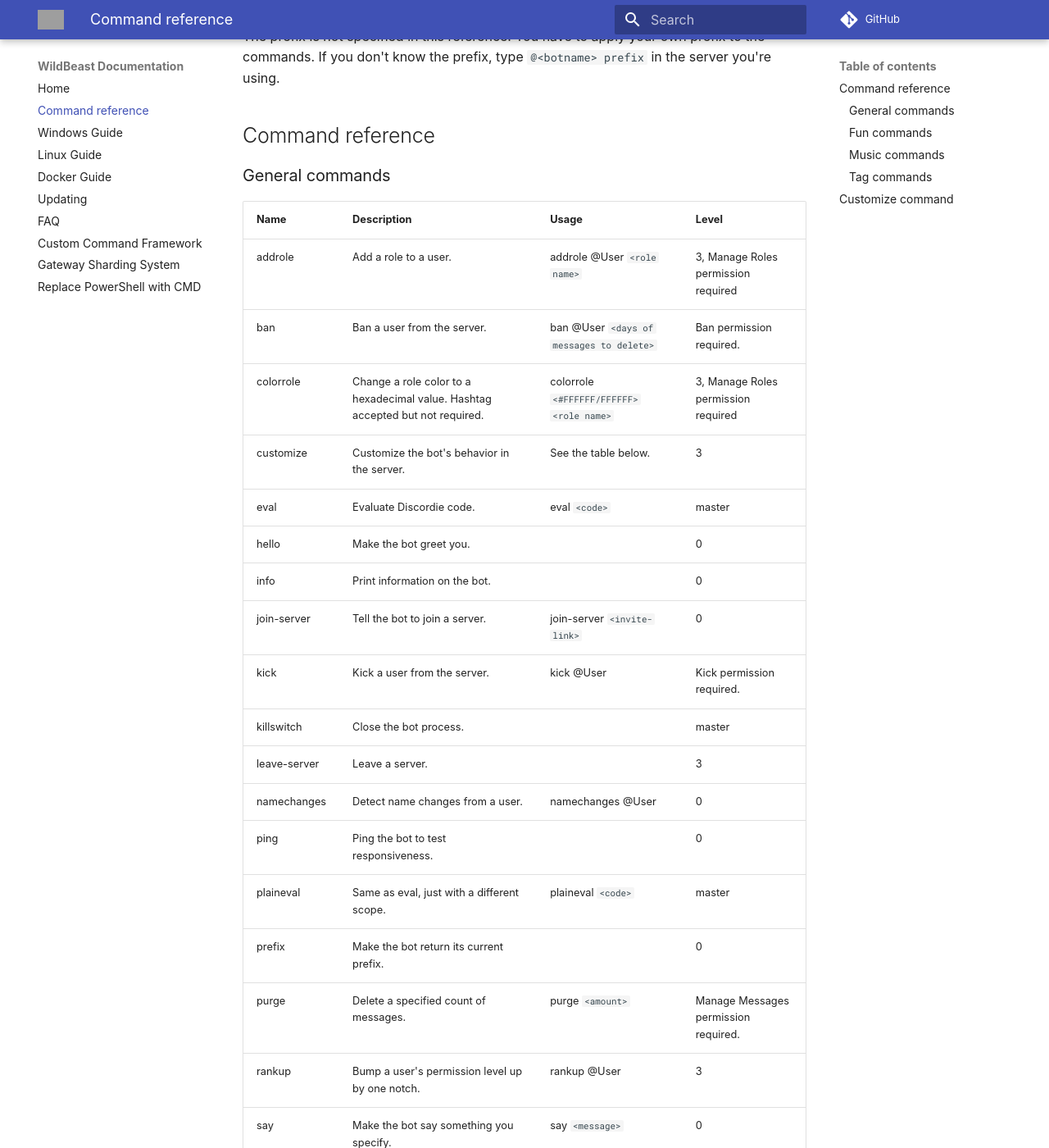
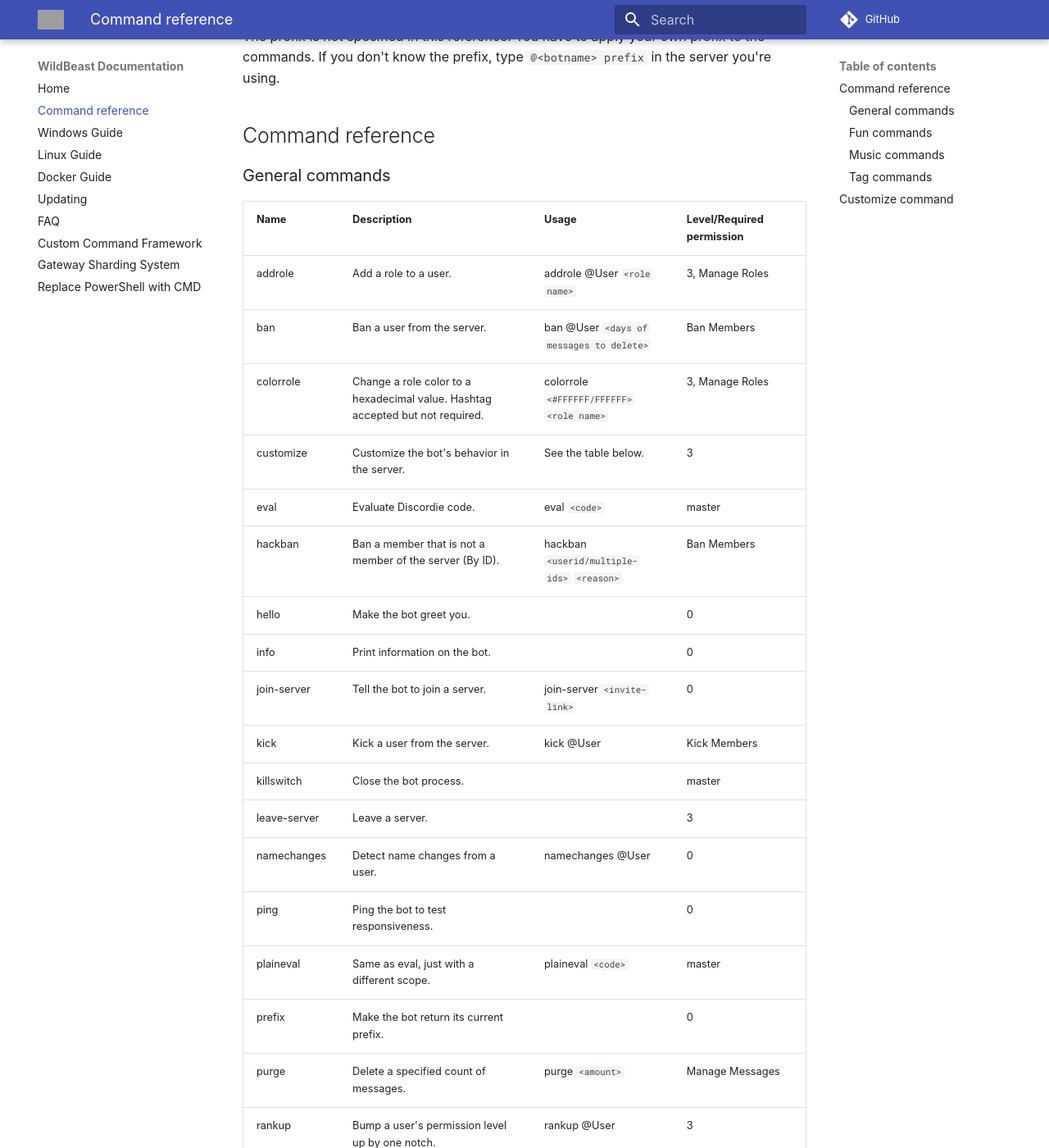
Before and after one commit to TheSharks/WildBeastDocs, an MkDocs documentation site: the page built from docs/commands.md, in a window 1280 px wide and 1400 px high, scrolled down 308 px. Shown: the whole window at 82% size. Built offline with MkDocs 1.6.1 and Material for MkDocs 9.7.7, drawn with Linux system fonts in a browser that asks for light colours; some web fonts are replaced; comment, search, counter and statistics services are not loaded; old or Windows-style settings are respelled for this version of MkDocs; some of the changed text lies outside the part shown; grey boxes are pictures that could not be loaded.

Commit message:
New commands, restructure command table

```diff
--- a/docs/commands.md
+++ b/docs/commands.md
@@ -8,38 +8,40 @@ The prefix is not specified in this reference. You have to apply your own prefix
 
 ### General commands
 
-Name | Description | Usage | Level
----- | ----------- | ----- | -----
-addrole | Add a role to a user. | addrole @User `<role name>` | 3, Manage Roles permission required
-ban | Ban a user from the server. | ban @User `<days of messages to delete>`| Ban permission required.
-colorrole | Change a role color to a hexadecimal value. Hashtag accepted but not required. | colorrole `<#FFFFFF/FFFFFF>` `<role name>` | 3, Manage Roles permission required
+Name | Description | Usage | Level/Required permission
+---- | ----------- | ----- | -------------------------
+addrole | Add a role to a user. | addrole @User `<role name>` | 3, Manage Roles
+ban | Ban a user from the server. | ban @User `<days of messages to delete>`| Ban Members
+colorrole | Change a role color to a hexadecimal value. Hashtag accepted but not required. | colorrole `<#FFFFFF/FFFFFF>` `<role name>` | 3, Manage Roles
 customize | Customize the bot's behavior in the server. | See the table below. | 3
 eval | Evaluate Discordie code. | eval `<code>` | master
+hackban | Ban a member that is not a member of the server (By ID). | hackban `<userid/multiple-ids>` `<reason>` | Ban Members
 hello | Make the bot greet you. |  | 0
 info | Print information on the bot. |  | 0
 join-server | Tell the bot to join a server. | join-server `<invite-link>` | 0
-kick | Kick a user from the server. | kick @User | Kick permission required.
+kick | Kick a user from the server. | kick @User | Kick Members
 killswitch | Close the bot process. |  | master
 leave-server | Leave a server. |  | 3
 namechanges | Detect name changes from a user. | namechanges @User | 0
 ping | Ping the bot to test responsiveness. |  | 0
 plaineval | Same as eval, just with a different scope. | plaineval `<code>` | master
 prefix | Make the bot return its current prefix. |  | 0
-purge | Delete a specified count of messages. | purge `<amount>` | Manage Messages permission required.
+purge | Delete a specified count of messages. | purge `<amount>` | Manage Messages
 rankup | Bump a user's permission level up by one notch. | rankup @User | 3
 say | Make the bot say something you specify. | say `<message>` | 0
 server-info | Print information on the server. |  | 0
 setlevel | Set the level of a user or role. | setlevel `<-1/0/1/2/3>` `<@User/@Role/@everyone>` | 3
 setnsfw | Change NSFW allowance in a channel. | setnsfw `<on/off>` | 3
 setstatus | Change the bot's playing status. | setstatus `<message>` | master
+softban | Ban and immediately unban a member, deleting their messages in the process. | softban `<mention/userid>` `<reason>` | Ban Members
 takerole | Take a role from a user. | takerole @User `<role name>` | 3, Manage Roles permission required
 twitch | Return if a Twitch streamer is live or not. |  | 0
 userinfo | Print info on a user. |  | 0
 
 ### Fun commands
 
-Name | Description | Usage | Level
----- | ----------- | ----- | -----
+Name | Description | Usage | Level/Required permission
+---- | ----------- | ----- | -------------------------
 advice | Ask for some advice from the bot. |  | 0
 cleverbot | Talk to the bot, and it will respond. | cleverbot `<message>` | 0
 dice | Roll the dice. |  | 0
```
Also changed, not shown: other parts of docs/commands.md (+4 -4 lines).
